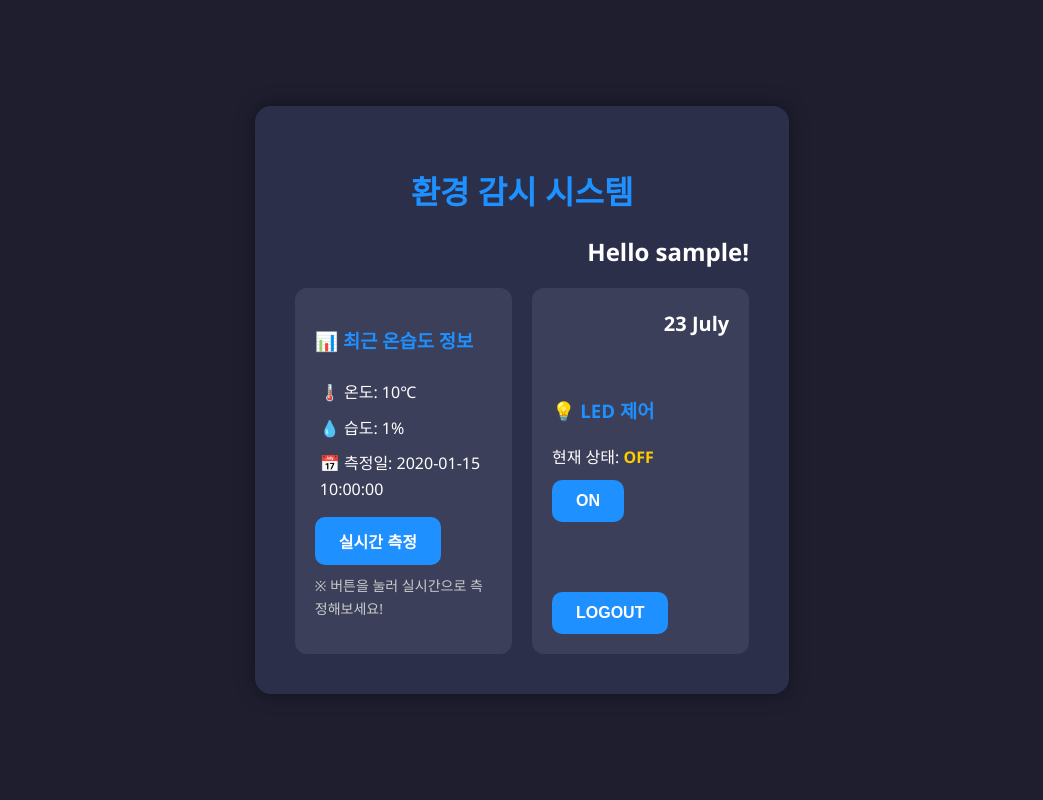
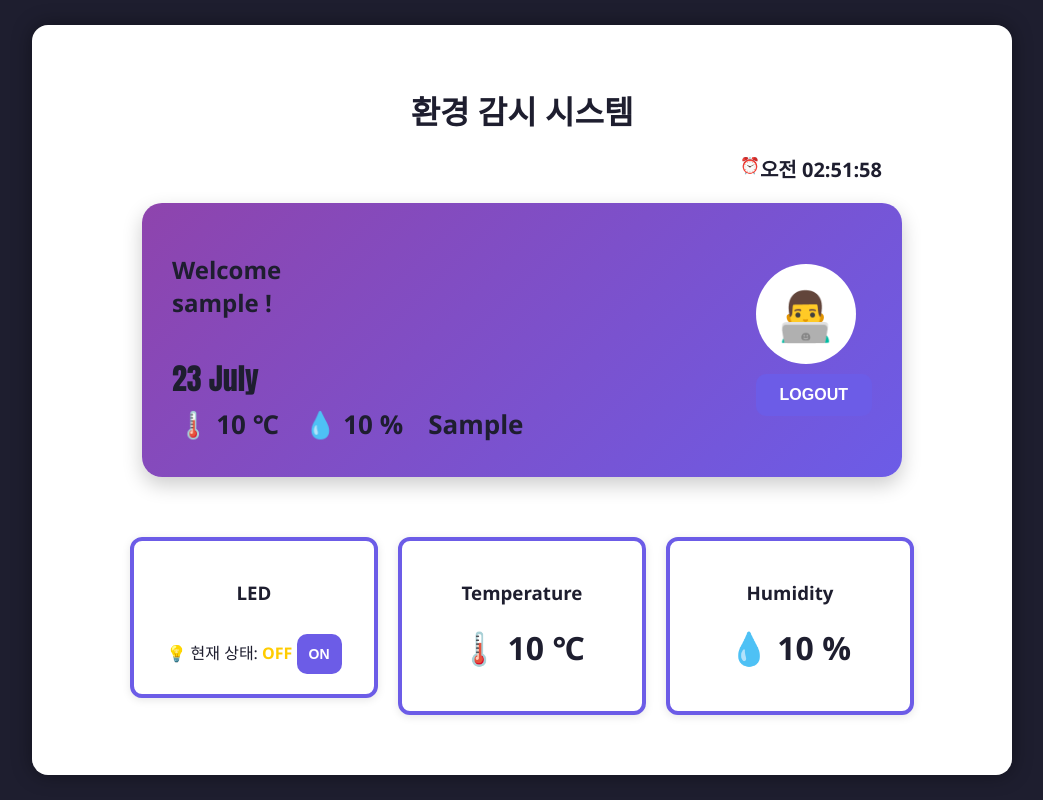
Before and after one commit to peachk3/iot-raspiProject-2025, a Flask app: template project/templates/main.html in a window 1280 px wide. Shown: the whole page, without its empty margins (118-1161 px from the left). Run offline with Flask 3, Linux system fonts and the light colour scheme; the template is opened without the code that fills it: most values are stand-ins (such as "Sample title", 1, 10 or a date in 2020).

Commit message:
프로젝트 3일차

```diff
--- a/project/main.py
+++ b/project/main.py
@@ -118,10 +118,37 @@ def main_page():
         return redirect(url_for('mainlogin'))
 
     user_nick = session['user_nick']
+        # 예시 - 실제 API를 통해 받아오는 것이 일반적
+    weather_info = "☀️ 30℃ "  # 또는 API 결과값 가공해서 넣기
+    # ✅ 온습도 자동 측정
+    if dht:
+        try:
+            temperature = dht.temperature
+            humidity = dht.humidity
 
-    #📋 최근 온습도 정보 불러오기
+            if temperature is not None and humidity is not None:
+                print(f"[자동측정] Temp: {temperature}°C, Humi: {humidity}%")
+
+                # 알람 조건 처리
+                if 18 <= temperature <= 25:
+                    normal_alarm()
+                if temperature >= 35 and humidity > 80:
+                    trigger_alarm()
+
+                # DB 저장
+                conn = get_db_connection()
+                if conn:
+                    cursor = conn.cursor()
+                    sql = "INSERT INTO tempHumData (temp, humid) VALUES (%s, %s)"
+                    cursor.execute(sql, (temperature, humidity))
+                    conn.commit()
+                    cursor.close()
+                    conn.close()
+        except Exception as e:
+            print(f"[자동측정 오류] {e}")
+
+    # 📋 최신값 불러오기
     temp_data = get_latest_temp_humid_data()
-
     button_text = "OFF" if led_state else "ON"
 
     return render_template("main.html",
@@ -131,6 +158,7 @@ def main_page():
         user_nick=user_nick,
         button_text=button_text,
         led_state=led_state,
+        weather_info=weather_info,
         login_form=False)
 
 @app.route("/ledControl", methods=['POST'])
@@ -240,58 +268,58 @@ except Exception as e:
     print(f"DHT 센서 초기화 실패: {e}")
     dht_device = None
 
-@app.route("/measure", methods=['POST'])
-def measure():
-    """한 번의 측정만 수행하고 결과 반환"""
-    if not dht:
-        return jsonify({'success': False, 'error': 'DHT 센서가 초기화되지 않았습니다'})
+# @app.route("/measure", methods=['POST'])
+# def measure():
+#     """한 번의 측정만 수행하고 결과 반환"""
+#     if not dht:
+#         return jsonify({'success': False, 'error': 'DHT 센서가 초기화되지 않았습니다'})
 
-    try:
-        # 센서에서 온도와 습도 값을 읽어옴
-        temperature = dht.temperature
-        humidity = dht.humidity
+#     try:
+#         # 센서에서 온도와 습도 값을 읽어옴
+#         temperature = dht.temperature
+#         humidity = dht.humidity
 
-        if temperature is not None and humidity is not None:
-            print(f"Temp: {temperature}°C")
-            print(f"Humi: {humidity}%")
-            print("-"*20)
+#         if temperature is not None and humidity is not None:
+#             print(f"Temp: {temperature}°C")
+#             print(f"Humi: {humidity}%")
+#             print("-"*20)
 
-            if(temperature >= 18 and temperature <= 25):
-                # 정적온도일때
-                normal_alarm()
-            if(temperature >= 35 and humidity > 80):
-                # 온도가 35도 이상 올라갈 경우 부저 5번 울림 + led 빨간색 켜졌다가 꺼짐 5번 반복
-                trigger_alarm()
+#             if(temperature >= 18 and temperature <= 25):
+#                 # 정적온도일때
+#                 normal_alarm()
+#             if(temperature >= 35 and humidity > 80):
+#                 # 온도가 35도 이상 올라갈 경우 부저 5번 울림 + led 빨간색 켜졌다가 꺼짐 5번 반복
+#                 trigger_alarm()
 
-            # DB에 데이터 삽입
-            conn = get_db_connection()
-            if conn:
-                try:
-                    cursor = conn.cursor()
-                    sql3 = "INSERT INTO tempHumData (temp, humid) VALUES (%s, %s)"
-                    val = (temperature, humidity)
-                    cursor.execute(sql3, val)
-                    conn.commit()
+#             # DB에 데이터 삽입
+#             conn = get_db_connection()
+#             if conn:
+#                 try:
+#                     cursor = conn.cursor()
+#                     sql3 = "INSERT INTO tempHumData (temp, humid) VALUES (%s, %s)"
+#                     val = (temperature, humidity)
+#                     cursor.execute(sql3, val)
+#                     conn.commit()
 
-                    return jsonify({
-                        'success': True,
-                        'temperature': temperature,
-                        'humidity': humidity,
-                    })
-                except Error as e:
-                    print(f"DB 저장 오류: {e}")
-                    return jsonify({'success': False, 'error': 'DB 저장 실패'})
-                finally:
-                    conn.close()
-            else:
-                return jsonify({'success': False, 'error': 'DB 연결 실패'})
-        else:
-            print("데이터 읽기 실패")
-            return jsonify({'success': False, 'error': '센서 데이터 읽기 실패'})
+#                     return jsonify({
+#                         'success': True,
+#                         'temperature': temperature,
+#                         'humidity': humidity,
+#                     })
+#                 except Error as e:
+#                     print(f"DB 저장 오류: {e}")
+#                     return jsonify({'success': False, 'error': 'DB 저장 실패'})
+#                 finally:
+#                     conn.close()
+#             else:
+#                 return jsonify({'success': False, 'error': 'DB 연결 실패'})
+#         else:
+#             print("데이터 읽기 실패")
+#             return jsonify({'success': False, 'error': '센서 데이터 읽기 실패'})
 
-    except RuntimeError as error:
-        print(f"센서 읽기 오류: {error.args[0]}")
-        return jsonify({'success': False, 'error': f'센서 오류: {error.args[0]}'})
+#     except RuntimeError as error:
+#         print(f"센서 읽기 오류: {error.args[0]}")
+#         return jsonify({'success': False, 'error': f'센서 오류: {error.args[0]}'})
 
 # # 주기적 측정을 위한 별도 엔드포인트 (백그라운드 작업용)
 # @app.route("/start_monitoring")
--- a/project/static/style.css
+++ b/project/static/style.css
@@ -1,31 +1,56 @@
 body {
     font-family: 'Segoe UI', Tahoma, Geneva, Verdana, sans-serif;
-    background-color: #1e1e2f;
-    color: #ffffff;
+    background-color: #fff;
+    color: #1e1e2f;
     margin: 0;
     padding: 0;
 }
 
 .container {
-    max-width: 800px;
+    width: 900px;
     margin: 50px auto;
     padding: 40px;
-    background-color: #2c2f4a;
+    background-color: #fff;
     border-radius: 16px;
     box-shadow: 0 0 20px rgba(0,0,0,0.4);
 }
+
+.current-time{
+    display: flex;
+    justify-content: right;
+    max-width: 900px;
+    width: 100%;
+    /* margin-top: 20px; */
+    margin-bottom: 20px; /* 가운데 정렬 및 아래 여백 */
+}
+#time-text{
+    padding-right: 90px;
+    font-weight: bold;
+    font-size: 20px;
+}
+
+#current-time{
+    text-align: right;
+    font-size: 18px;
+    color: #333;
+    margin-top: 10px;
+    display: flex;
+    align-items: center;
+    gap: 5px;
+}
+
 h1 {
-    color: #1E90FF;
+    color: #1e1e2f;
     text-align: center;
 }
 
 h2 {
-    color: #fff;
-    text-align: right;
+    color: #1e1e2f;
+    text-align: left;
 }
 
 h3 {
-    color: #1E90FF;
+    color: #1e1e2f;
 }
 
 #result{
@@ -33,8 +58,15 @@ h3 {
     /* margin-top: 10px; */
 }
 
+.led-button{
+    background-color: #6c5ce7;
+    color: #fff;
+    padding: 12px 12px;
+    font-size: 14px;
+}
+
 button {
-    background-color: #1E90FF;
+    background-color: #6c5ce7;
     color: #fff;
     padding: 12px 24px;
     border: none;
@@ -46,53 +78,118 @@ button {
     margin-top: 10px;
 }
 
+
 button:hover {
-    background-color: #1a7ee2;
+    background-color: #574abe;
 }
 
 #mes_btn {
     margin-top: 10px;
     font-size: 14px;
-    color: #ccc;
+    color: #6c5ce7;
 }
 
 .info-wrapper {
     display: flex;
-    justify-content: space-between;
-    gap: 20px;
+    justify-content: center;
+    max-width: 900px;
+    width: 100%;
+    /* margin-top: 20px; */
+    margin: 0 auto 20px auto; /* 가운데 정렬 및 아래 여백 */
+}
+
+.bottom-wrapper {
+    display: flex;
+    justify-content: center;      /* 가운데 정렬 */
+    align-items: flex-start;
+    gap: 20px;                    /* 요소 간 간격 */
+    padding: 20px;
+    margin: 0 auto;
+    flex-wrap: wrap;              /* 화면 작아지면 자동 줄바꿈 */
+}
+
+/* 공통 카드 스타일 */
+.card-box {
+    background-color: #fff;
+    border: 4px solid #6c5ce7;
+    border-radius: 12px;
+    padding: 20px;
+    /* width: 200px; ✅ 모든 카드의 동일한 너비 지정 */
+    flex: 1 1 200px;              /* 동일한 크기 */
+    max-width: 200px;
+    box-shadow: 0 2px 8px rgba(0, 0, 0, 0.1);
+    text-align: center;
 }
 
 .info-card {
-    flex: 1;
-    background-color: #3c3f5a;
-    padding: 20px;
-    border-radius: 12px;
-    line-height: 1.6;
+    display: flex;
+    background: linear-gradient(135deg, #8e44ad, #6c5ce7);
+    border-radius: 20px;
+    padding: 30px;
+    color: #1e1e2f;
+    width: 100%;
+    max-width: 700px;
+    box-shadow: 0 8px 20px rgba(0, 0, 0, 0.2);
+    align-items: center;
+    justify-content: space-between;
+    margin-bottom: 20px;
 }
 
-.led-card {
+.info-left {
     display: flex;
     flex-direction: column;
     justify-content: space-between;
 }
-
-.led-top {
-    flex: 1;
-    text-align: right;
-    font-size: 20px;
-    font-weight: bold;
-    margin-bottom: 10px;
-    background-color: #3c3f5a;
-    line-height: 1.6;
-    border-radius: 12px;
+.user {
+    padding-bottom: 10px;
 }
 
-.led-bottom {
-    flex-grow: 1;
+.user h2 {
+    font-size: 24px;
+    margin-bottom: 5px;
+}
+
+.date h4 {
+    font-weight: 300;
+    margin-bottom: 20px;
+}
+
+.result-wrapper {
+    display: flex;
+    gap: 15px;
+    font-size: 26px;
+    align-items: center;
+    font-weight: bold;
+}
+
+.result-icon {
+    background-color: rgba(255, 255, 255, 0.1);
+    padding: 10px 15px;
+    border-radius: 10px;
+    white-space: nowrap;
+}
+
+.info-right .user-image {
+    height: 100px;
+    width: auto;
+    object-fit: contain;
 }
 
 #current-time {
-    color: #ffffff;
+    color: #1e1e2f;
+    font-size: 20px;
+    margin-right: 80px;
+    margin-bottom: 10px;
+    font-weight: bold;
+}
+
+#current-date {
+    font-family: Impact, Haettenschweiler, 'Arial Narrow Bold', sans-serif;
+    color: #1e1e2f;
+    font-size: 30px;
+}
+.led-status{
+    color: #1e1e2f;
 }
 
 #led-status {
@@ -105,7 +202,7 @@ button:hover {
 body {
     font-family: 'Segoe UI', Tahoma, Geneva, Verdana, sans-serif;
     background-color: #1e1e2f;
-    color: #fff;
+    color: #1e1e2f;
     display: flex;
     justify-content: center;
     align-items: center;
--- a/project/templates/index.html
+++ b/project/templates/index.html
@@ -5,7 +5,8 @@
     <link rel="stylesheet" href="{{ url_for ('static', filename='style.css')}}">
 </head>
 <body>
-    <div class="login-container">
+    <div class="login-wrapper">
+        <div class="login-box">
             <h3>관리자 로그인</h3>
             <form action='/login' method='post'>
                 <label for="id">ID</label>
@@ -19,5 +20,6 @@
 
             <div class="state-message">{{state}}</div>
         </div>
+    </div>
 </body>
 </html>
--- a/project/templates/main.html
+++ b/project/templates/main.html
@@ -10,7 +10,6 @@
             // measureBtn.disabled = true;
             // measureBtn.textContent = '측정 중...';
             // document.getElementById("result").innerHTML = "🔄 측정 중...";
-
             fetch("/measure", {
                     method: "POST"
                 })
@@ -79,14 +78,16 @@
 
         function updateTime() {
             const now = new Date();
-            const hours = String(now.getHours()).padStart(2, '0');
-            const minutes = String(now.getMinutes()).padStart(2, '0');
+            const timeString = now.toLocaleTimeString('ko-KR', {
+            hour: '2-digit',
+            minute: '2-digit',
+            second: '2-digit'
+            });
             const day = String(now.getDate());
             const month = now.toLocaleDateString('en-US', {month: 'long'});
-            // const seconds = String(now.getSeconds()).padStart(2, '0');
-            const formattedTime = `${hours} ${minutes}`;
             const formattedDate = `${day} ${month}`;
-            document.getElementById("current-time").textContent = `${formattedDate}`;
+            document.getElementById("time-text").textContent = timeString;
+            document.getElementById("current-date").textContent = `${formattedDate}`;
         }
 
         // 1초마다 업데이트
@@ -96,42 +97,64 @@
 </head>
 <body>
     <div class="container">
-        <h1>환경 감시 시스템</h1>
-        <h2>Hello {{ user_nick }}!</h2>
-
+        <div class="title-container">
+            <h1>환경 감시 시스템</h1>
+            <!-- <div class="date-time"> -->
+            <div class="current-time">⏰<span id="time-text"></span></div>
+            <!-- </div>? -->
+        </div>
         <!-- Flex로 정렬할 부모 -->
         <div class="info-wrapper">
-            <!-- 온습도 정보 -->
             <div class="info-card">
-                <h3>📊 최근 온습도 정보</h3>
-                <!-- 📋 가장 최근 정보 -->
-                <div id="measure-result">
-                    <div id="result">🌡️ 온도: {{ temp }}℃ </div>
-                    <div id="result">💧 습도: {{ humid }}%</div>
-                    <div id="result">📅 측정일: {{ date }}</div>
-                    <button onclick="measure()"> 실시간 측정</button>
-                    <p id="mes_btn">※ 버튼을 눌러 실시간으로 측정해보세요!</p>
+                <div class="info-left">
+                    <div class="user">
+                        <h2>Welcome<br> {{ user_nick }} !</h2>
+                        <br>
+                    </div>
+                    <span id="current-date"></span>
+                <!-- 온습도 정보 -->
+                    <!-- <h3>📊 최근 온습도 정보</h3> -->
+                    <!-- 📋 가장 최근 정보 -->
+                    <div id="measure-result">
+                        <div class="result-wrapper">
+                            <div class="result-box" id="result">🌡️ {{ temp|round|int }} ℃ </div>
+                            <div class="result-box" id="result">💧 {{ humid|round|int }} %</div>
+                            <div class="result-box" id="result"> {{ weather_info }}</div>
+                        </div>
+                        <!-- <button onclick="measure()"> 실시간 측정</button> -->
+                        <!-- <p id="mes_btn">※ 버튼을 눌러 실시간으로 측정해보세요!</p> -->
+                    </div>
+                </div>
+                <div class="info-right">
+                    <div style="width: 100px; height: 100px; background: white; border-radius: 50%;
+                        display: flex; justify-content: center; align-items: center; font-size: 48px;">
+                        👨‍💻
+                    </div>
+                    <form action="/logout" method="get">
+                        <button id="logout" type="submit">LOGOUT</button>
+                    </form>
                 </div>
             </div>
-
-            <!-- 💡 LED 카드 -->
-            <div class="info-card led-card">
-                 <!-- 🌡 측정 버튼 -->
-                <div class="led-top">
-                    <div id="current-time"></div>
-                </div>
-                    <!-- 🔘 LED 제어 -->
+        </div>
+        <!-- 💡 LED 카드 -->
+        <div class="bottom-wrapper">
+            <div class="led-container card-box">
                 <div class="led-bottom">
-                    <h3>💡 LED 제어</h3>
+                    <h3>LED</h3>
                     <div class="led-status">
-                        현재 상태: <span id="led-status">{{ 'ON' if led_state else 'OFF' }}</span>
+                        💡 현재 상태: <span id="led-status">{{ 'ON' if led_state else 'OFF' }} </span>
+                        <button class="led-button" onclick="toggleLED()">{{ 'OFF' if led_state else 'ON' }}</button>
                     </div>
                     <!-- AJAX 방식으로 변경 -->
-                    <button onclick="toggleLED()">{{ 'OFF' if led_state else 'ON' }}</button>
                 </div>
-                <form action="/logout" method="get">
-                    <button id="logout" type="submit">LOGOUT</button>
-                </form>
+            </div>
+            <div class="temp-container card-box">
+                <h3>Temperature</h3>
+                <h1>🌡️ {{ temp|round|int }} ℃</h1>
+            </div>
+            <div class="humid-container card-box">
+                <h3>Humidity</h3>
+                <h1>💧 {{ humid|round|int }} %</h1>
             </div>
         </div>
     </div>
```
Also changed, not shown: other parts of project/static/style.css (+40 -45 lines), README.md, project/image/001.png (added), project/image/002.png (added). Lines whose indentation alone changed are shown as unchanged.
